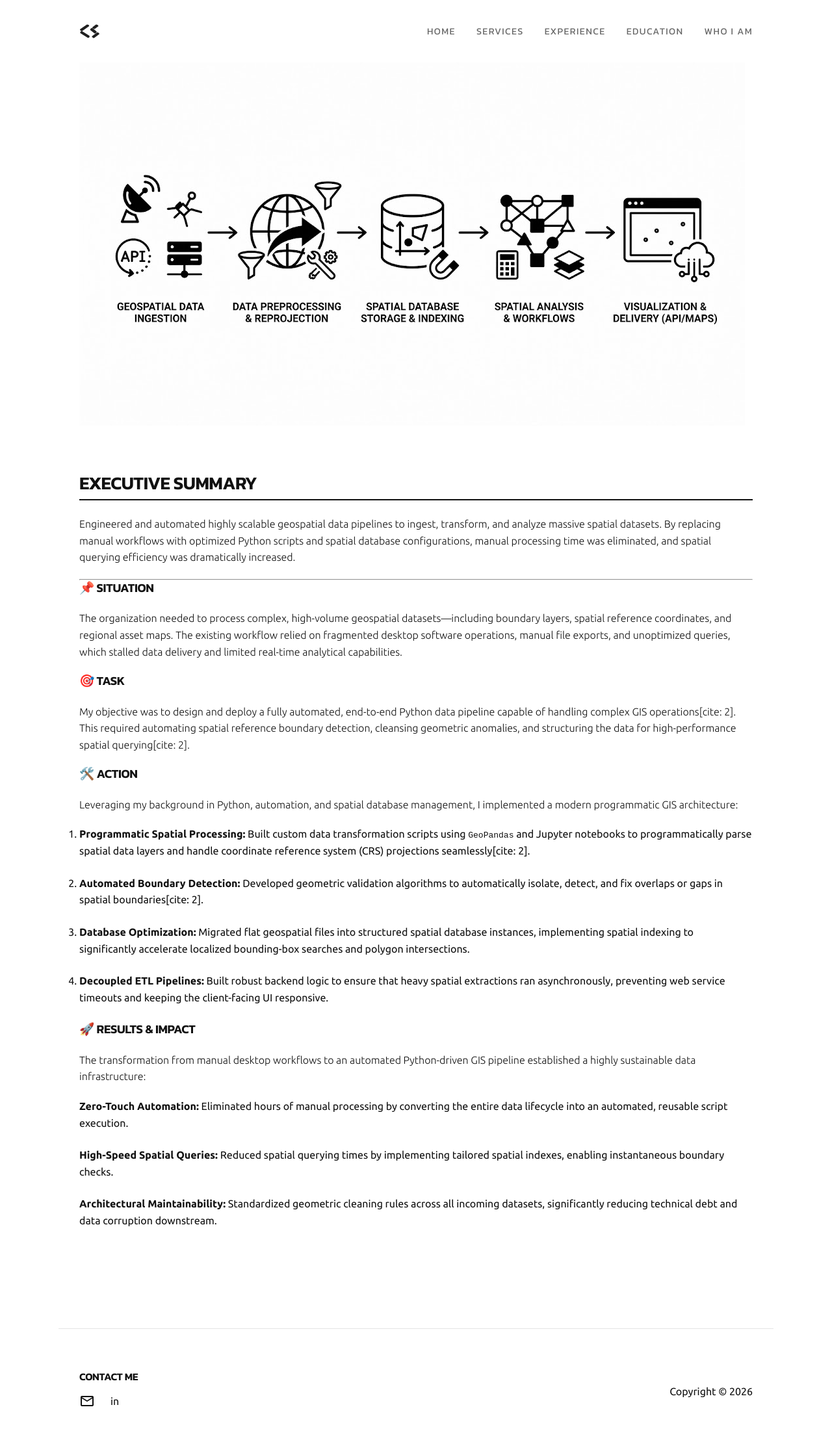
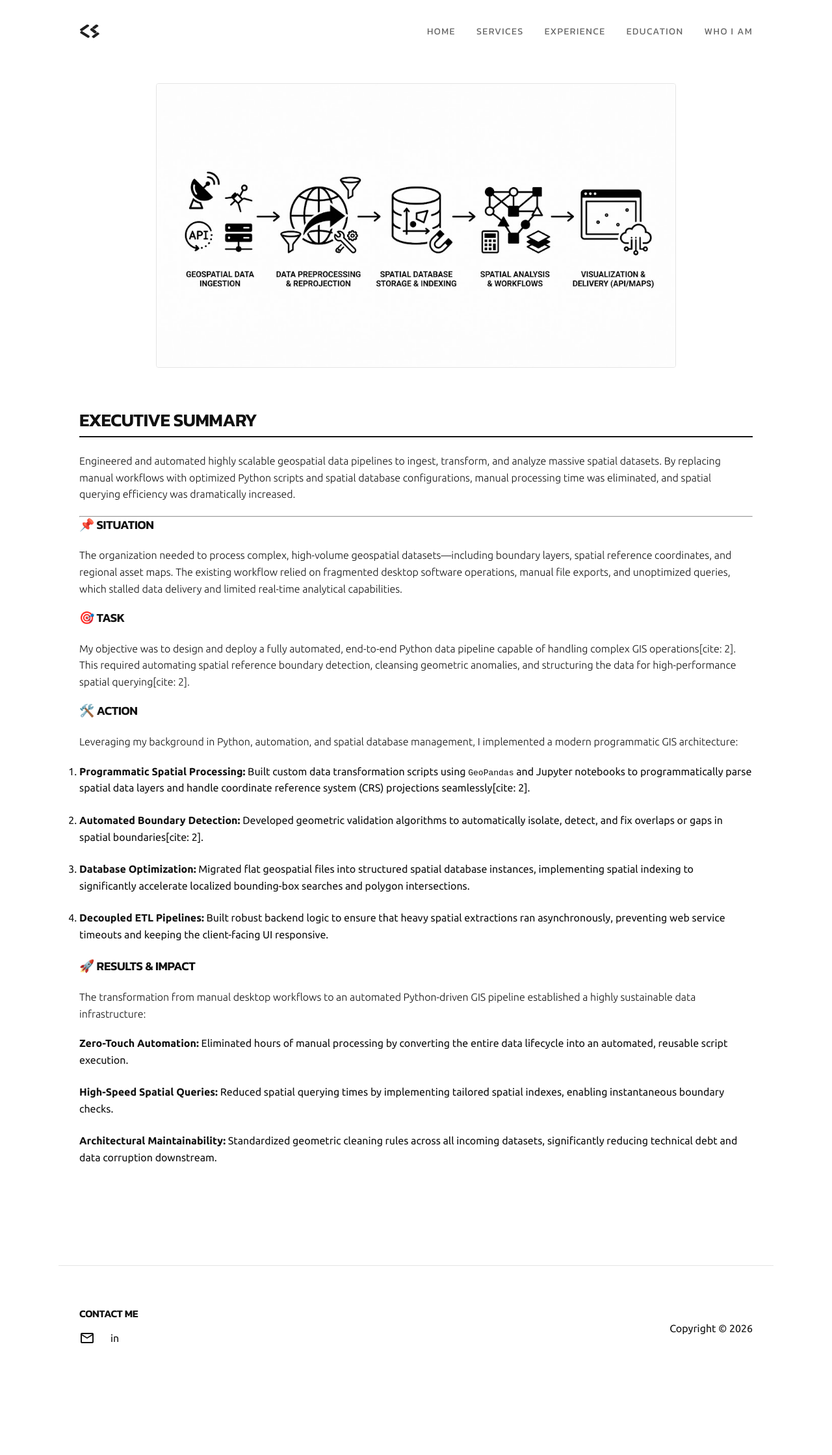
Before and after one commit to carlosa-suarez/portfolio, a Jekyll site: the page built from _posts/2026-06-01-gis-spatial-data-pipelines.md, in a window 1280 px wide. Shown: the whole page at 65% size. Built offline with Jekyll 4.4.1, drawn with Linux system fonts in a browser that asks for light colours; some web fonts are replaced; after the commit the page ends 2142 px from its top, so only the background shows below that.

Commit message:
Added styling and classes to the post images

```diff
--- a/_posts/2026-06-01-gis-spatial-data-pipelines.md
+++ b/_posts/2026-06-01-gis-spatial-data-pipelines.md
@@ -4,7 +4,7 @@ title: "Case Study: Optimizing High-Volume GIS & Geospatial Data Pipelines"
 category: geospatial
 ---
 
-<img src="{{ '/assets/images/GIS-pipeline.jpg' | relative_url }}" alt="Geospatial Data Analytics">
+<img src="{{ '/assets/images/GIS-pipeline.jpg' | relative_url }}" alt="Geospatial Data Analytics" class="diagram">
 
 ## Executive Summary
 Engineered and automated highly scalable geospatial data pipelines to ingest, transform, and analyze massive spatial datasets. By replacing manual workflows with optimized Python scripts and spatial database configurations, manual processing time was eliminated, and spatial querying efficiency was dramatically increased.
--- a/assets/css/style.css
+++ b/assets/css/style.css
@@ -355,3 +355,25 @@ main #featured-projects + ul li::before {
         margin-bottom: 1.5rem;
     }
 }
+
+/* ==========================================================================
+   9. CASE STUDY DIAGRAMS & GRAPHICS
+   ========================================================================== */
+.diagram {
+    width: 100%;
+    max-width: 800px;
+    height: auto;
+    display: block;
+    margin: 2rem auto;
+    border-radius: 4px;
+    border: 1px solid var(--border-color, #e0e0e0);
+}
+
+.team-picture {
+    width: 100%;
+    max-width: 100%;
+    height: auto;
+    display: block;
+    margin: 2rem 0;
+    border-radius: 4px;
+}
```
Also changed, not shown: _posts/2026-06-01-pivot-to-backend-architecture.md (+1 -2 lines).
